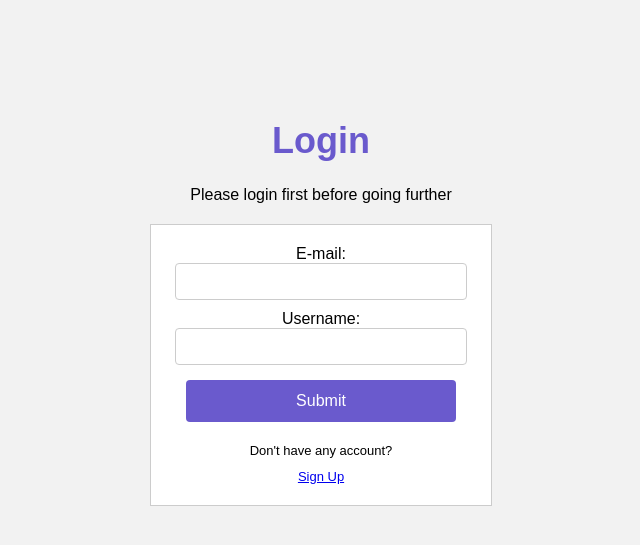
After one commit to rahmanazizf/blog_w_flask, a Flask app: page /login in a window 1280 px wide. The commit adds this page. Shown: the top 545 px of the page, without its empty margins (319-959 px from the left). Run offline with Flask 3, Linux system fonts and the light colour scheme.

Commit message:
menambahkan elemen css pada login page:

```diff
--- a/src/app.py
+++ b/src/app.py
@@ -7,6 +7,10 @@ app = Flask(__name__)
 @app.route('/')
 def index():
     return render_template("welcome.html")
+
+@app.route('/login')
+def login():
+    return render_template("login2.html")
 
 @app.route('/register')
 def register_get():
--- /dev/null
+++ b/src/templates/login2.html
@@ -0,0 +1,97 @@
+<!DOCTYPE html>
+<html lang="en">
+<head>
+    <meta charset="UTF-8">
+    <meta http-equiv="X-UA-Compatible" content="IE=edge">
+    <meta name="viewport" content="width=device-width, initial-scale=1.0">
+    <style>
+        /* h1 {
+            text-align: center;
+        }
+
+        body {
+            text-align: center;
+        } */
+        body {
+  font-family: Arial, sans-serif;
+  background-color: #f2f2f2;
+}
+
+h1 {
+  margin-top: 120px;
+  font-size: 36px;
+  /* color: #333; */
+  color: slateblue;
+  text-align: center;
+}
+
+
+input[type="email"],
+input[type="text"],
+input[type="submit"] {
+  width: 90%;
+  padding: 10px;
+  margin-bottom: 10px;
+  border: 1px solid #ccc;
+  border-radius: 4px;
+}
+
+input[type="submit"] {
+    background-color: slateblue;
+  color: #fff;
+  border: none;
+  cursor: pointer;
+  padding: 12px 24px;
+  margin-top: 5px;
+  border-radius: 4px;
+  font-size: 16px;
+  display: inline-block; /* Menampilkan tombol submit dalam satu baris */
+}
+
+form {
+    width: 300px; /* Menentukan lebar form */
+  margin: auto; /* Menempatkan form di tengah */
+  padding: 20px;
+  /* background-color: #fff; */
+  background-color:white;
+  border: 1px solid #ccc;
+  margin-top: 20px;
+  text-align: center; /* Meletakkan tombol submit pada tengah form */
+}
+
+p {
+    text-align: center;
+}
+
+#sign-up {
+    font-size: small;
+    padding: 10px;
+    margin-top: 1px;
+    margin-bottom: 1px;
+}
+
+#sign-up-ask {
+    font-size: small;
+    margin-top: 1px;
+    margin-bottom: 1px;
+}
+
+
+    </style>
+    <title>Hello World</title>
+</head>
+<body>
+    <!-- <p>Welcome to this page</p> -->
+    <h1>Login</h1>
+    <p>Please login first before going further</p>
+    <form action="" method="post">
+        <label for="email">E-mail: </label>
+        <input type="email" name="email" id="email"><br>
+        <label for="username">Username: </label>
+        <input type="text" name="name" id="username"><br>
+        <input type="submit" value="Submit">
+        <p id="sign-up">Don't have any account?</p>
+        <p id="sign-up-ask"><a href="/main">Sign Up</a></p>
+    </form>
+</body>
+</html>
--- a/src/templates/welcome.html
+++ b/src/templates/welcome.html
@@ -1,4 +1,4 @@
-{% extends "layout.html" %}
+{% extends "layout copy.html" %}
 {% block body %}
 <h1>Welcome to Hogwarts</h1>
 {% endblock %}
--- a/src/wizards.csv
+++ b/src/wizards.csv
@@ -9,3 +9,7 @@ Ron Wisley,Gryffindor,roneywise@hogwarts.wiz
 Lucius Malfoy,Slytherin,lucifer666@hogwarts.wiz
 
 Ginny Weasley,Gryffindor,shy.ginny@hogwarts.wiz
+
+Severus Snape,Slytherin,afterallthistime@hogwarts.wiz
+
+Charles Dumbledore,Gryffindor,dumbyyy@hogwarts.wiz
```
Also changed, not shown: src/templates/layoutcopy.html (added, +86 -0 lines).
